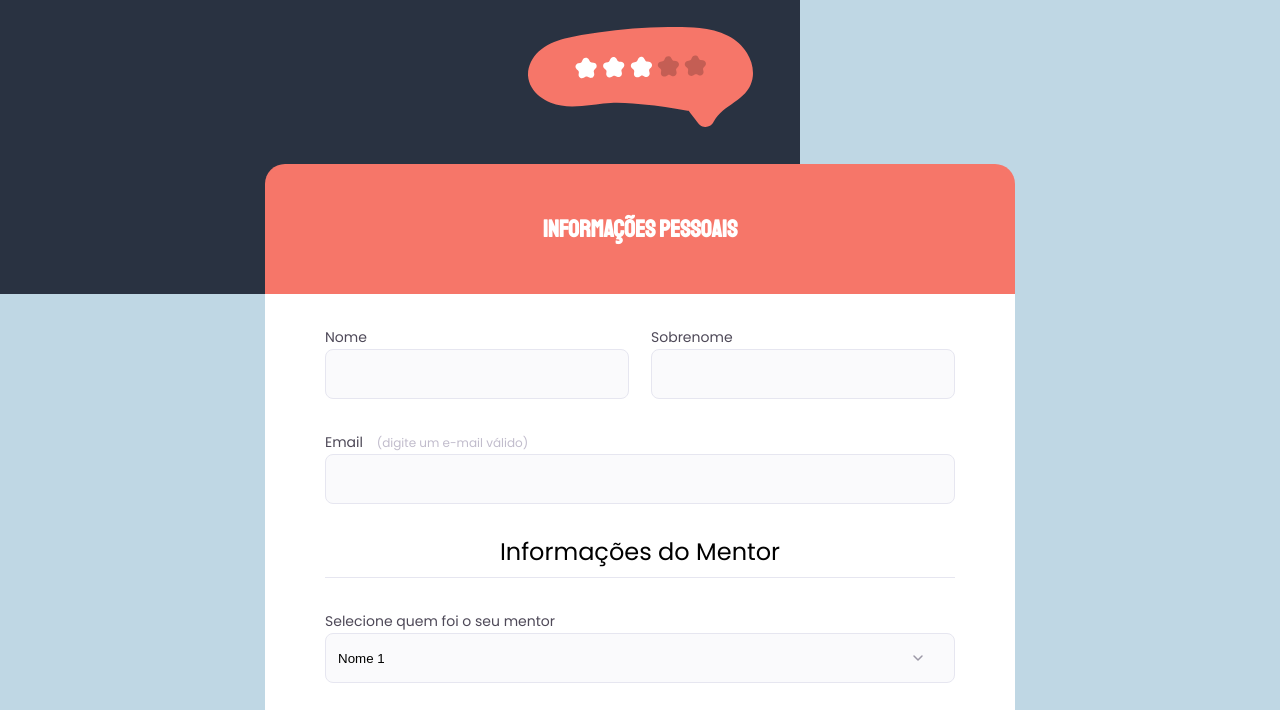
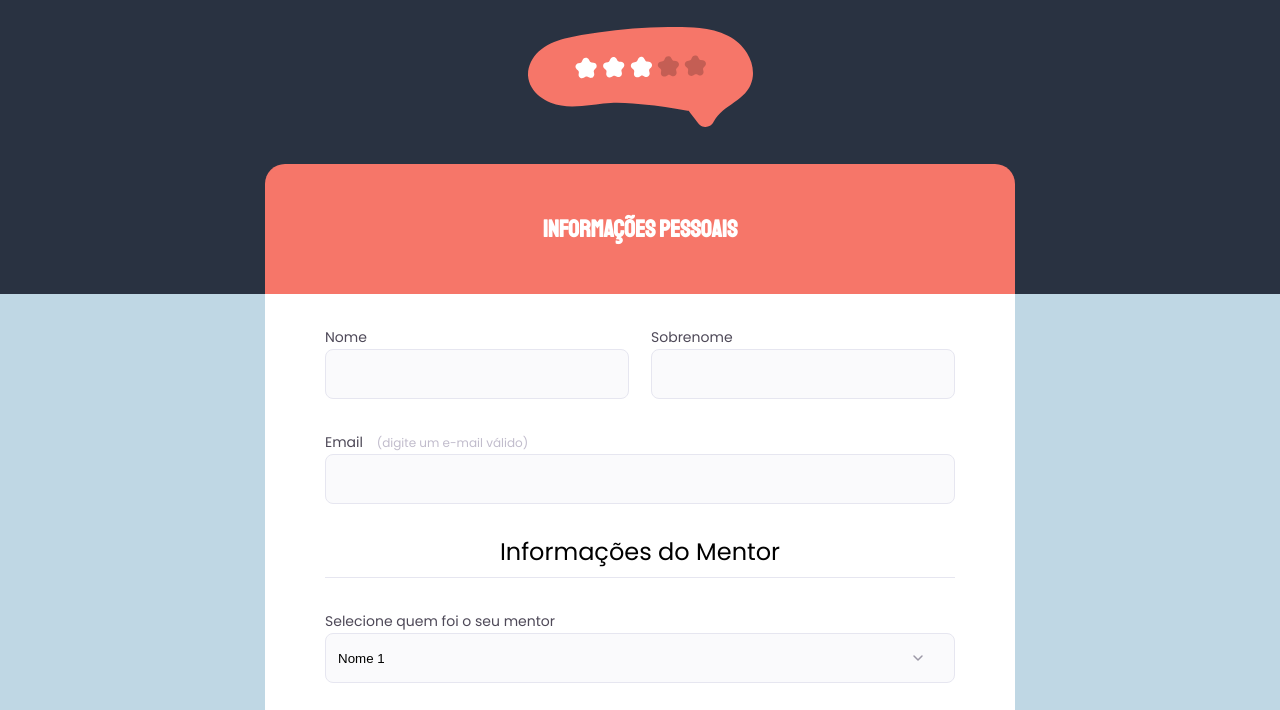
Before and after one commit to JoaoP3drom/mentorship_form, a plain HTML site: page index.html in a window 1280 px wide. Shown: the part 168-878 px from the top of the page. Drawn offline with Linux system fonts and the light colour scheme.

Commit message:
alterações no css

```diff
--- a/style.css
+++ b/style.css
@@ -6,7 +6,7 @@
 
 body::before {
   content: '';
-  width: 100vh;
+  width: 100vw;
   background-color: #293241;
   height: 462px;
   position: absolute;
@@ -24,7 +24,7 @@ body, input, textarea {
 }
 
 .page {
-  width: 750px;
+  max-width: 750px;
   margin: 0 auto;
 }
 
```
